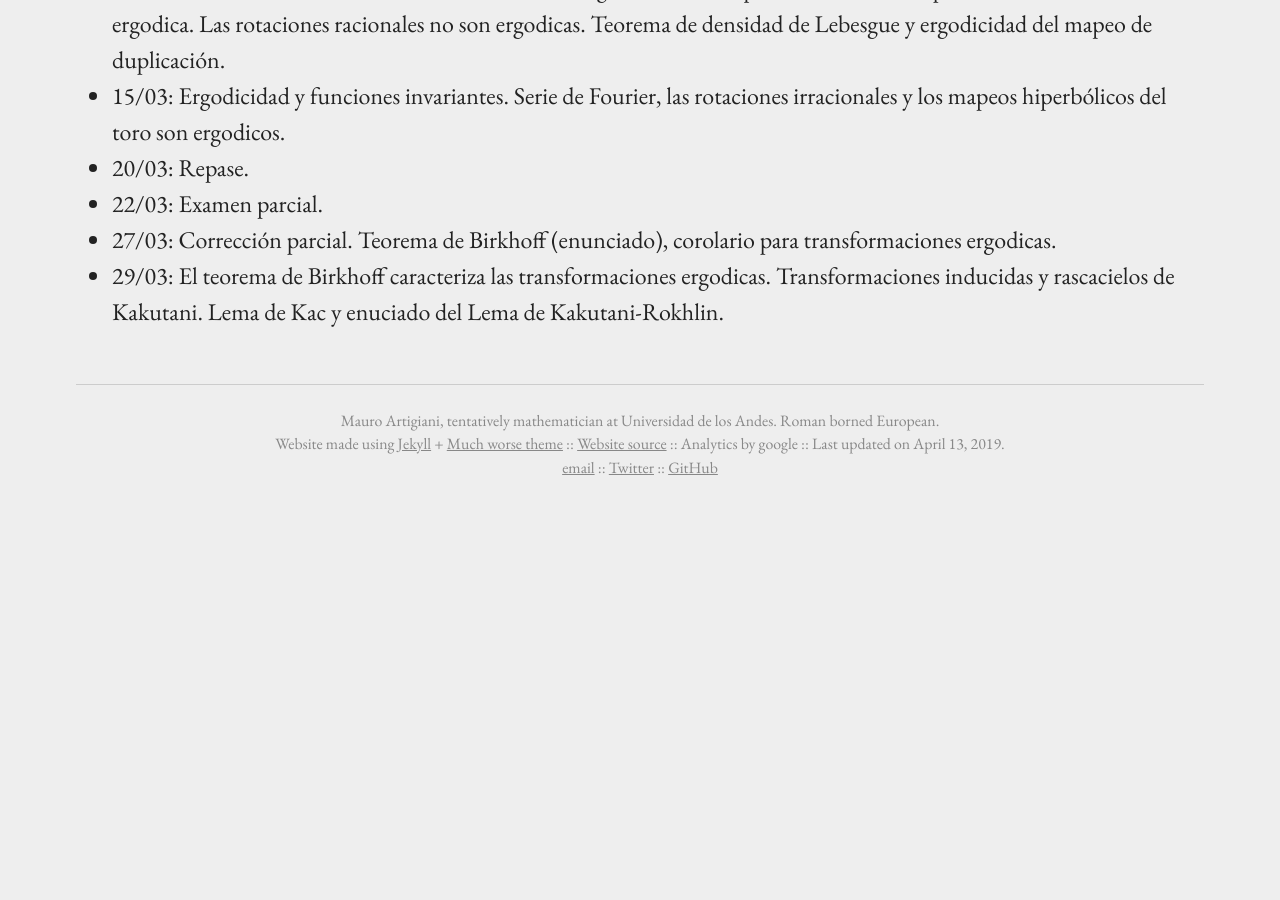
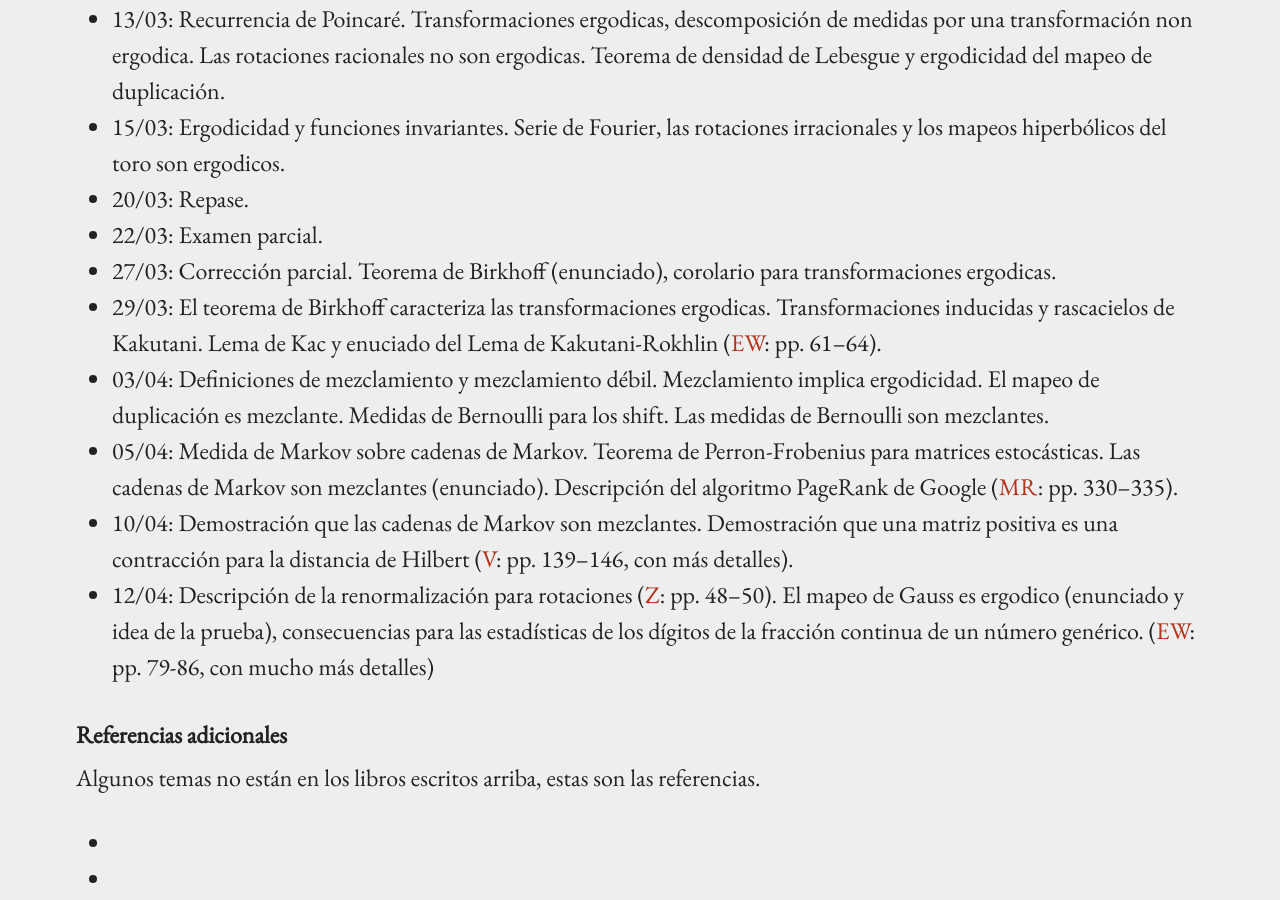
Before and after one commit to m-artigiani/m-artigiani.github.io, a Jekyll site: the page built from _pages/sisdin20191.md, in a window 1280 px wide and 900 px high, scrolled down 3016 px. Built offline with Jekyll 4.4.1, drawn with Linux system fonts in a browser that asks for light colours; before the commit the page ends 3520 px from its top, so only the background shows below that.

Commit message:
Updated Diary, Parcials, References

```diff
--- a/_pages/sisdin20191.md
+++ b/_pages/sisdin20191.md
@@ -28,7 +28,7 @@ Viernes: 11.00-12.30. Oficina: H-001.
 
 [Syllabus](../../files/sylsisdin20191.pdf)
 
-Libro de texto y notas:
+### Libro de texto y notas:
 + Corinna Ulcigrai, _Lecture notes on Dynamical Systems_, 2018. (En inglés). [Parte I: Nociones básicas](../../files/SisDin-Part1.pdf). [Parte II: Dinámica topológica y simbólica](../../files/SisDin-Part2.pdf). [Parte III: Teoría ergodica](../../files/SisDin-Part3.pdf). [Parte IV: Flujos](../../files/SisDin-Part4.pdf).
 
 + Michael Brin, Garrett Stuck, _Introduction to Dynamical
@@ -62,4 +63,15 @@ Mapeo de duplicación del circulo. Codifica binaria de los reales. Semiconjucaci
 + 20/03: Repase.
 + 22/03: Examen parcial.
 + 27/03: Corrección parcial. Teorema de Birkhoff (enunciado), corolario para transformaciones ergodicas.
-+ 29/03: El teorema de Birkhoff caracteriza las transformaciones ergodicas. Transformaciones inducidas y rascacielos de Kakutani. Lema de Kac y enuciado del Lema de Kakutani-Rokhlin.
++ 29/03: El teorema de Birkhoff caracteriza las transformaciones ergodicas. Transformaciones inducidas y rascacielos de Kakutani. Lema de Kac y enuciado del Lema de Kakutani-Rokhlin ([EW]: pp. 61--64).
++ 03/04: Definiciones de mezclamiento y mezclamiento débil. Mezclamiento implica ergodicidad. El mapeo de duplicación es mezclante. Medidas de Bernoulli para los shift. Las medidas de Bernoulli son mezclantes.
++ 05/04: Medida de Markov sobre cadenas de Markov. Teorema de Perron-Frobenius para matrices estocásticas. Las cadenas de Markov son mezclantes (enunciado). Descripción del algoritmo PageRank de Google ([MR]: pp. 330--335).
++ 10/04: Demostración que las cadenas de Markov son mezclantes. Demostración que una matriz positiva es una contracción para la distancia de Hilbert ([V]: pp. 139--146, con más detalles).
++ 12/04: Descripción de la renormalización para rotaciones ([Z]: pp. 48--50). El mapeo de Gauss es ergodico (enunciado y idea de la prueba), consecuencias para las estadísticas de los dígitos de la fracción continua de un número genérico. ([EW]: pp. 79-86, con mucho más detalles)
+
+#### Referencias adicionales
+Algunos temas no están en los libros escritos arriba, estas son las referencias.
++ [EW]: M. Einsiedler, T. Ward: _Ergodic Theory, with a view towards number theory_, Springer-Verlag, London, 2011. (disponible en la biblioteca)
++ [MR]: D. Margalit, J. Rabinoff: _Interactive Linear Algebra_, disponible [acá](https://textbooks.math.gatech.edu/ila/), también en PDF.
++ [V]: M. Viana: _Dynamics of Interval Exchange Transformations and Teichmüller Flows_, preprint, disponible [acá](http://w3.impa.br/%7Eviana/out/ietf.pdf).
++ [Z]: A. Zorich, _Flat Surfaces_, disponible en [arXiv](https://arxiv.org/pdf/math/0609392.pdf).
```
Also changed, not shown: other parts of _pages/sisdin20191.md (+1 -0 lines), _pages/calculo20191.md (+2 -0 lines), 3 other files.
